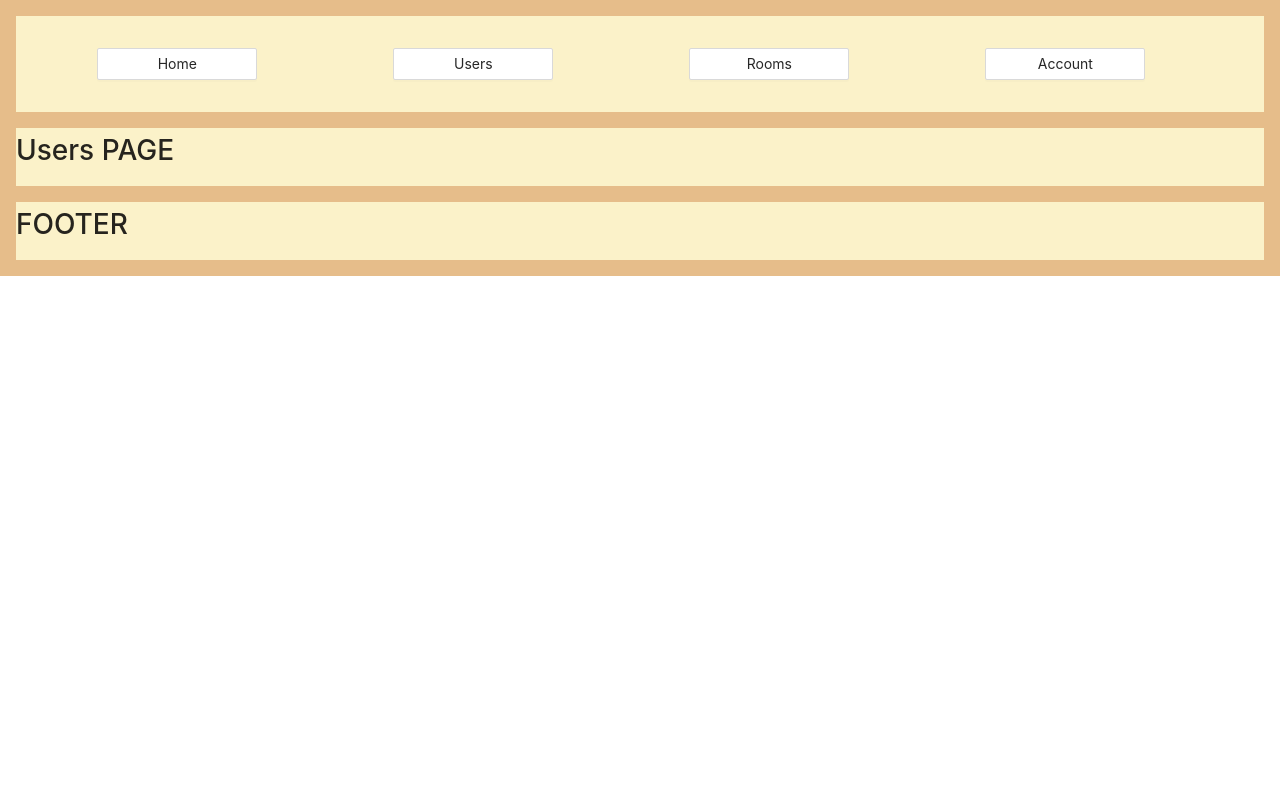
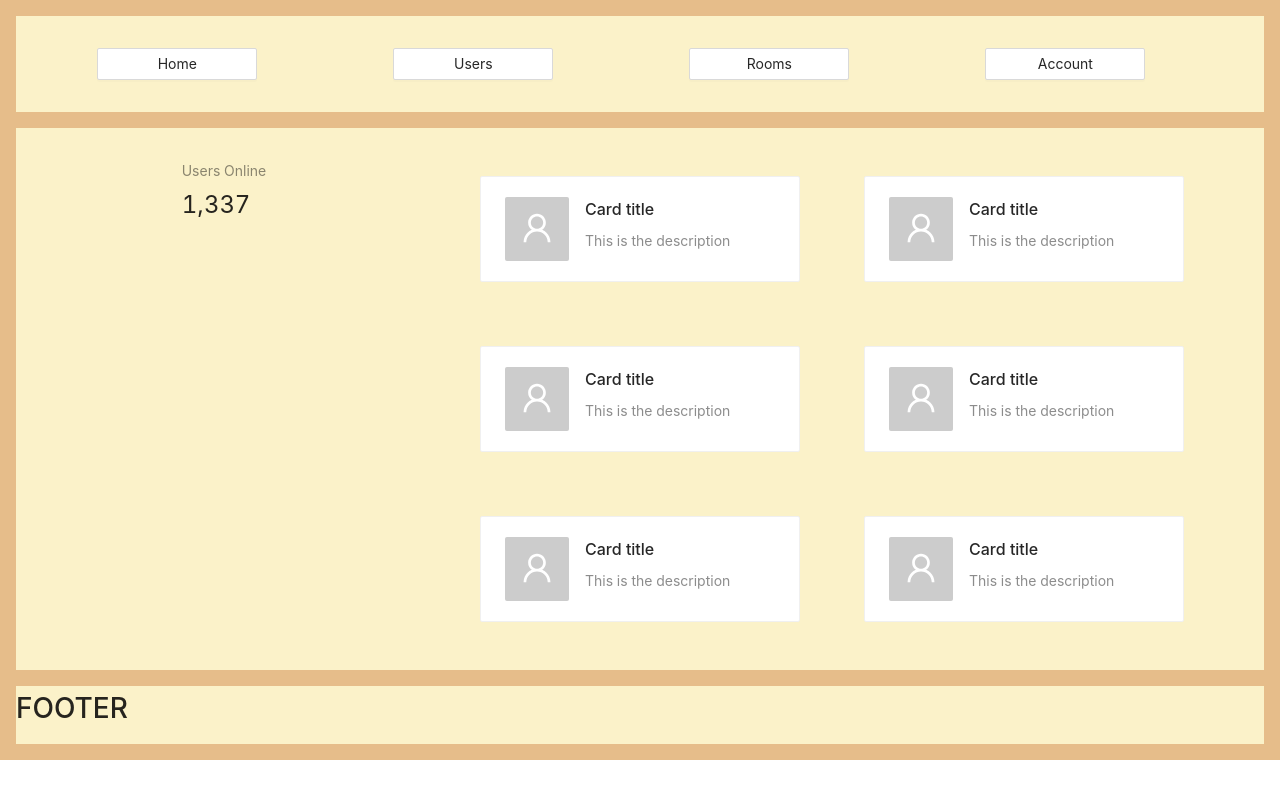
Before and after one commit to perezvonish/next-ts-chat, a Next.js app in the folder frontend/: page /users in a window 1280 px wide. Built offline with nearby package versions, Linux system fonts and the light colour scheme.

Commit message:
feat: Users page

```diff
--- a/frontend/components/OnlineBlock/OnlineBlock.tsx
+++ b/frontend/components/OnlineBlock/OnlineBlock.tsx
@@ -6,7 +6,6 @@ export default function OnlineBlock() {
     return (
         <div className={styles.online_block}>
             <OnlineUsersCount />
-            <OnlineUsers />
         </div>
     )
 }
--- a/frontend/components/OnlineBlock/OnlineUsers.tsx
+++ b/frontend/components/OnlineBlock/OnlineUsers.tsx
@@ -3,16 +3,16 @@ import {Avatar, Card} from "antd";
 import Meta from "antd/es/card/Meta";
 import {UserOutlined} from "@ant-design/icons";
 
+//todo map array of users from server
+
 export default function OnlineUsers() {
     return (
-        <div>
-            <Card style={{ width: 300, marginTop: 16 }}>
+            <Card className={styles.user_card}>
                 <Meta
                     avatar={<Avatar shape="square" size={64} icon={<UserOutlined />} />}
                     title="Card title"
                     description="This is the description"
                 />
             </Card>
-        </div>
     )
 }
--- a/frontend/components/OnlineBlock/online-block.module.css
+++ b/frontend/components/OnlineBlock/online-block.module.css
@@ -3,4 +3,20 @@
     flex-direction: column;
     align-content: center;
     align-items: center;
+
+
+    padding: 2rem;
 }
+
+.users {
+    display: flex;
+    flex-direction: row;
+    flex-wrap: wrap;
+
+    padding: 1rem;
+}
+
+.user_card {
+    width: 20rem;
+    margin: 2rem;
+}
--- a/frontend/pages/users/index.tsx
+++ b/frontend/pages/users/index.tsx
@@ -1,9 +1,22 @@
+import {Col, Row} from "antd";
+import OnlineBlock from "../../components/OnlineBlock/OnlineBlock";
+import OnlineUsers from "../../components/OnlineBlock/OnlineUsers";
+import styles from '../../components/OnlineBlock/online-block.module.css'
+
 export default function Users() {
     return (
-        <div>
-            <h1>
-                Users PAGE
-            </h1>
-        </div>
+        <Row>
+            <Col span={8}>
+                <OnlineBlock />
+            </Col>
+            <Col span={16} className={styles.users}>
+                <OnlineUsers />
+                <OnlineUsers />
+                <OnlineUsers />
+                <OnlineUsers />
+                <OnlineUsers />
+                <OnlineUsers />
+            </Col>
+        </Row>
     )
 }
```
Also changed, not shown: frontend/styles/users.module.css (added).
